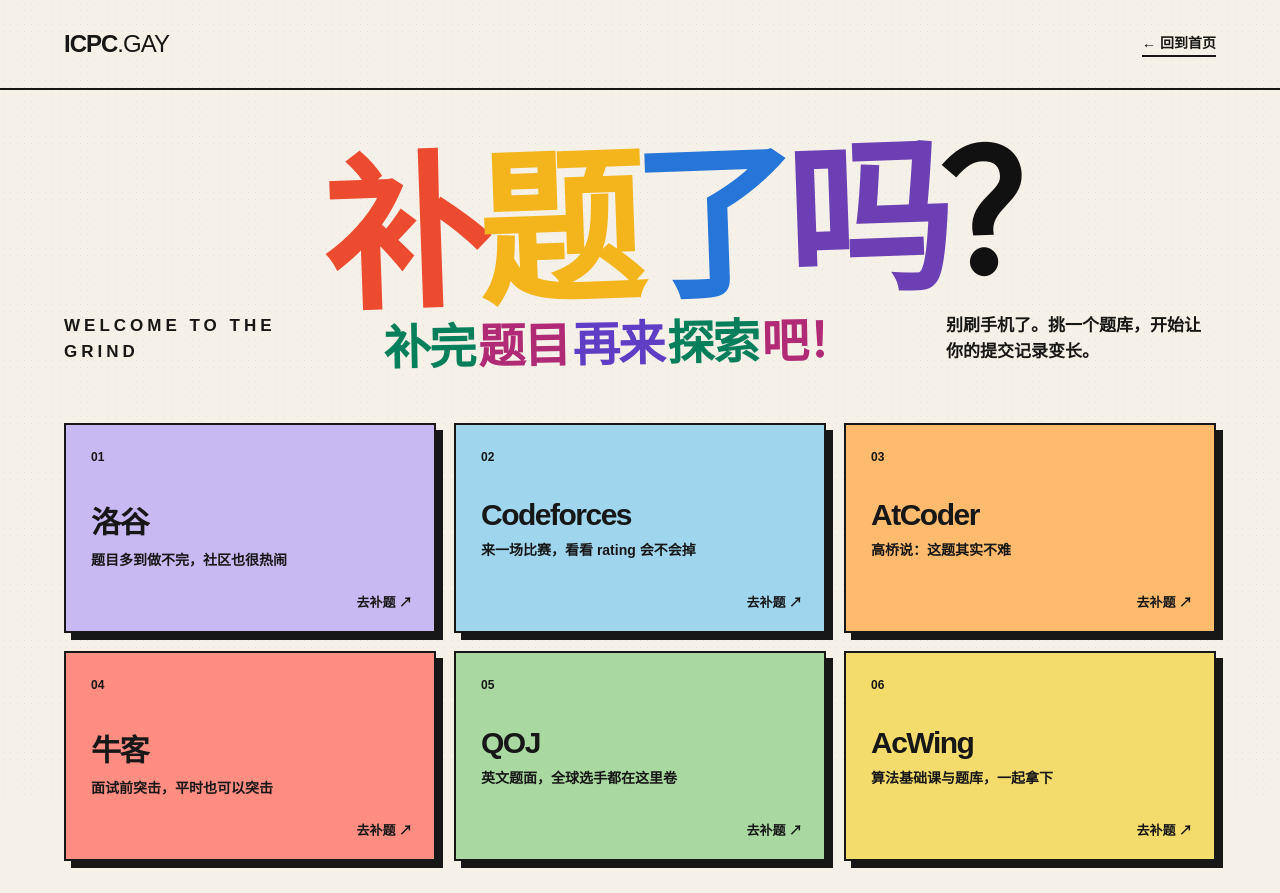
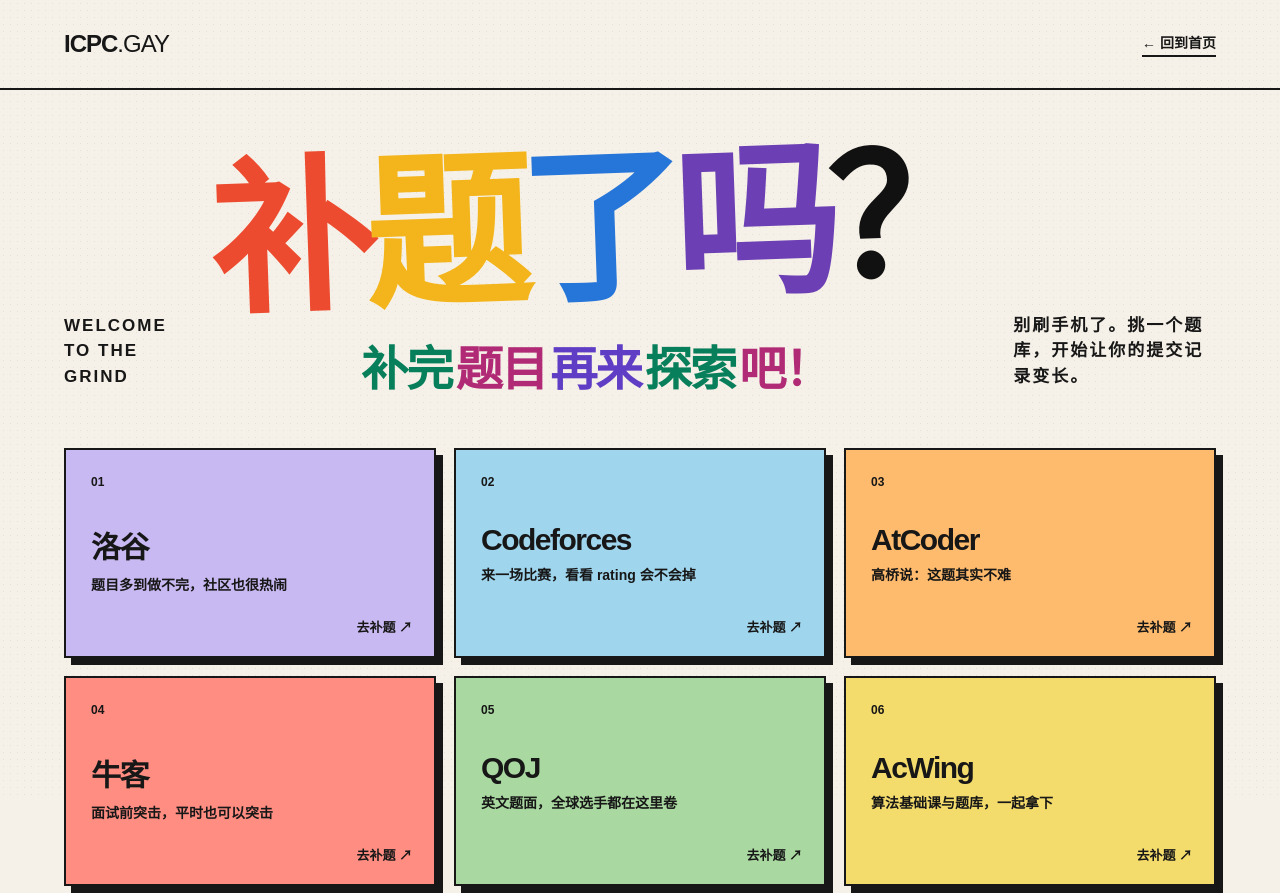
Before and after one commit to icpc-gay/website, a plain HTML site: page explore.html in a window 1280 px wide. Shown: the top 893 px of the page. Drawn offline with Linux system fonts and the light colour scheme.

Commit message:
fix(ui): beautify

```diff
--- a/explore.css
+++ b/explore.css
@@ -46,11 +46,11 @@ body::before {
 
 .explore-main { position: relative; z-index: 1; width: min(1160px, 90vw); margin: 0 auto; padding: 76px 0 90px; flex: 1; }
 .intro { display: flex; align-items: end; justify-content: space-between; gap: 32px; margin-bottom: 55px; }
-.intro-copy { flex: 1 1 auto; min-width: 0; }
-.eyebrow { margin: 0 0 20px; font-size: 12px; font-weight: 900; letter-spacing: 4px; }
-h1 { margin: 0; font-size: clamp(74px, 13vw, 174px); line-height: .78; letter-spacing: -12px; font-weight: 1000; transform: rotate(-2deg); white-space: nowrap; }
+.intro-copy { flex: 1 1 auto; }
+.eyebrow { margin: 0 0 20px; font-size: 12px; font-weight: 900; letter-spacing: 2px; }
+h1 { margin: 0 0 50px 0; ; font-size: clamp(74px, 13vw, 174px); line-height: .78; letter-spacing: -12px; font-weight: 1000; transform: rotate(-2deg); white-space: nowrap; }
 h1 span:nth-child(1) { color: #ed4b2f; } h1 span:nth-child(2) { color: #f3b51b; } h1 span:nth-child(3) { color: #2675d8; } h1 span:nth-child(4) { color: #6c40b4; } h1 b { color: #111; }
-.subtitle { display: flex; justify-content: center; gap: 0.08em; margin: 25px 0 0; font-size: clamp(21px, 3.7vw, 50px); line-height: 1; letter-spacing: -2px; font-weight: 1000; transform: rotate(-1deg); }
+.subtitle { display: flex; justify-content: center; gap: 0.08em; margin: 25px 0 0; font-size: clamp(21px, 3.7vw, 50px); line-height: 1; letter-spacing: -2px; font-weight: 1000; }
 .subtitle span:nth-child(1) { color: #087f5b; } .subtitle span:nth-child(2) { color: #b02a75; } .subtitle span:nth-child(3) { color: #5f3dc4; } .subtitle span:nth-child(4) { color: #087f5b; } .subtitle span:nth-child(5) { color: #b02a75; }
 .intro > p:not(.subtitle) { max-width: 270px; margin: 0 0 4px; font-size: 17px; line-height: 1.5; font-weight: 700; }
 
--- a/explore.html
+++ b/explore.html
@@ -21,7 +21,7 @@
                 <h1 id="explore-title"><span>补</span><span>题</span><span>了</span><span>吗</span><b>？</b></h1>
                 <p class="subtitle"><span>补完</span><span>题目</span><span>再来</span><span>探索</span><span>吧！</span></p>
             </div>
-            <p>别刷手机了。挑一个题库，开始让你的提交记录变长。</p>
+            <p class="eyebrow">别刷手机了。挑一个题库，开始让你的提交记录变长。</p>
         </section>
 
         <section class="site-grid" aria-label="做题网站列表">
```
